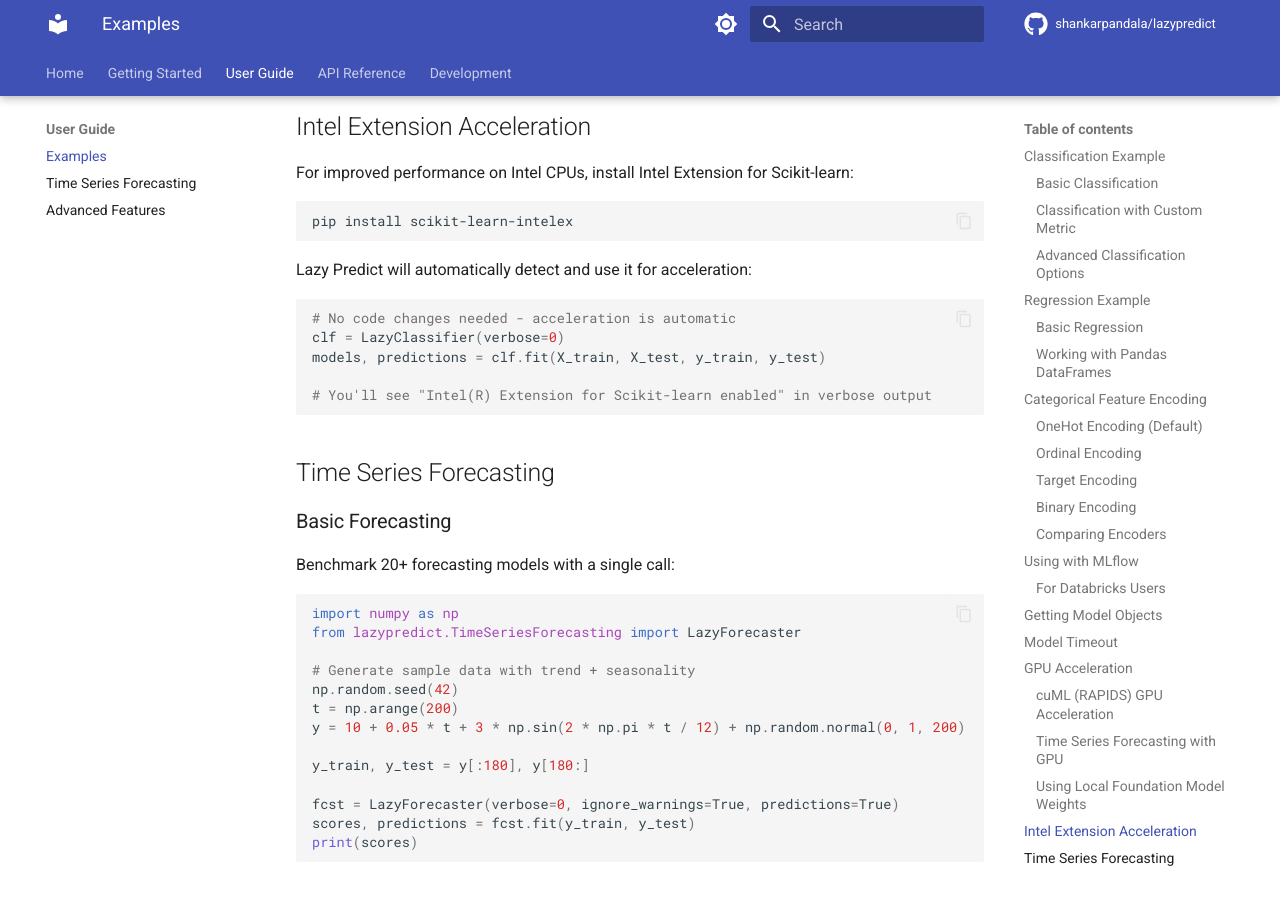
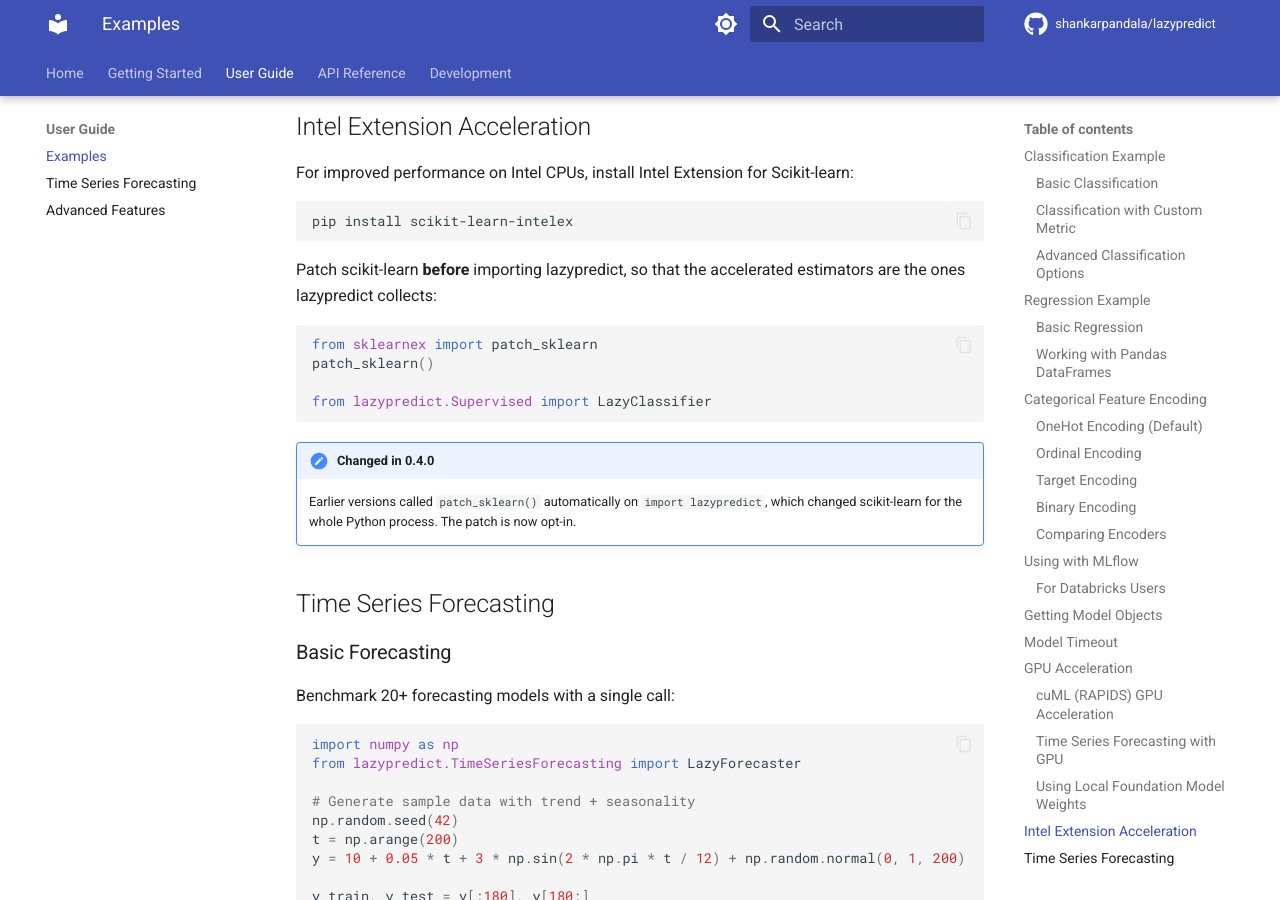
Before and after one commit to shankarpandala/lazypredict, an MkDocs documentation site: the page built from docs/examples.md, in a window 1280 px wide and 900 px high, scrolled down 7345 px. Built offline with MkDocs 1.6.1 and Material for MkDocs 9.7.7, drawn with Linux system fonts in a browser that asks for light colours; comment, search, counter and statistics services are not loaded.

Commit message:
fix!: stop patching scikit-learn when lazypredict is imported
`import lazypredict` called sklearnex.patch_sklearn() whenever
scikit-learn-intelex was installed, replacing scikit-learn estimators
for the whole process (including the user's own code and plain
LazyForecaster use) with no way to opt out.

Patching is now the user's choice: call patch_sklearn() before
importing lazypredict, as scikit-learn-intelex documents.
INTEL_EXTENSION_AVAILABLE is kept and now only reports whether sklearnex
is installed (found without importing it). README and docs updated.

BREAKING CHANGE: lazypredict no longer enables scikit-learn-intelex
automatically.

Fixes #591

Co-Authored-By: Claude Opus 5.5 <noreply@anthropic.com>
Claude-Session: https://claude.ai/code/session_017bZKMFMVxdiZomr93KSmGC

````diff
--- a/docs/examples.md
+++ b/docs/examples.md
@@ -364,15 +364,19 @@ For improved performance on Intel CPUs, install Intel Extension for Scikit-learn
 pip install scikit-learn-intelex
 ```
 
-Lazy Predict will automatically detect and use it for acceleration:
+Patch scikit-learn **before** importing lazypredict, so that the accelerated
+estimators are the ones lazypredict collects:
 
 ```python
-# No code changes needed - acceleration is automatic
-clf = LazyClassifier(verbose=0)
-models, predictions = clf.fit(X_train, X_test, y_train, y_test)
+from sklearnex import patch_sklearn
+patch_sklearn()
 
-# You'll see "Intel(R) Extension for Scikit-learn enabled" in verbose output
+from lazypredict.Supervised import LazyClassifier
 ```
+
+!!! note "Changed in 0.4.0"
+    Earlier versions called `patch_sklearn()` automatically on `import lazypredict`,
+    which changed scikit-learn for the whole Python process. The patch is now opt-in.
 
 ## Time Series Forecasting
 
````
Also changed, not shown: README.md (+12 -2 lines), docs/index.md (+1 -1 lines), docs/installation.md (+13 -1 lines), 2 other files.
